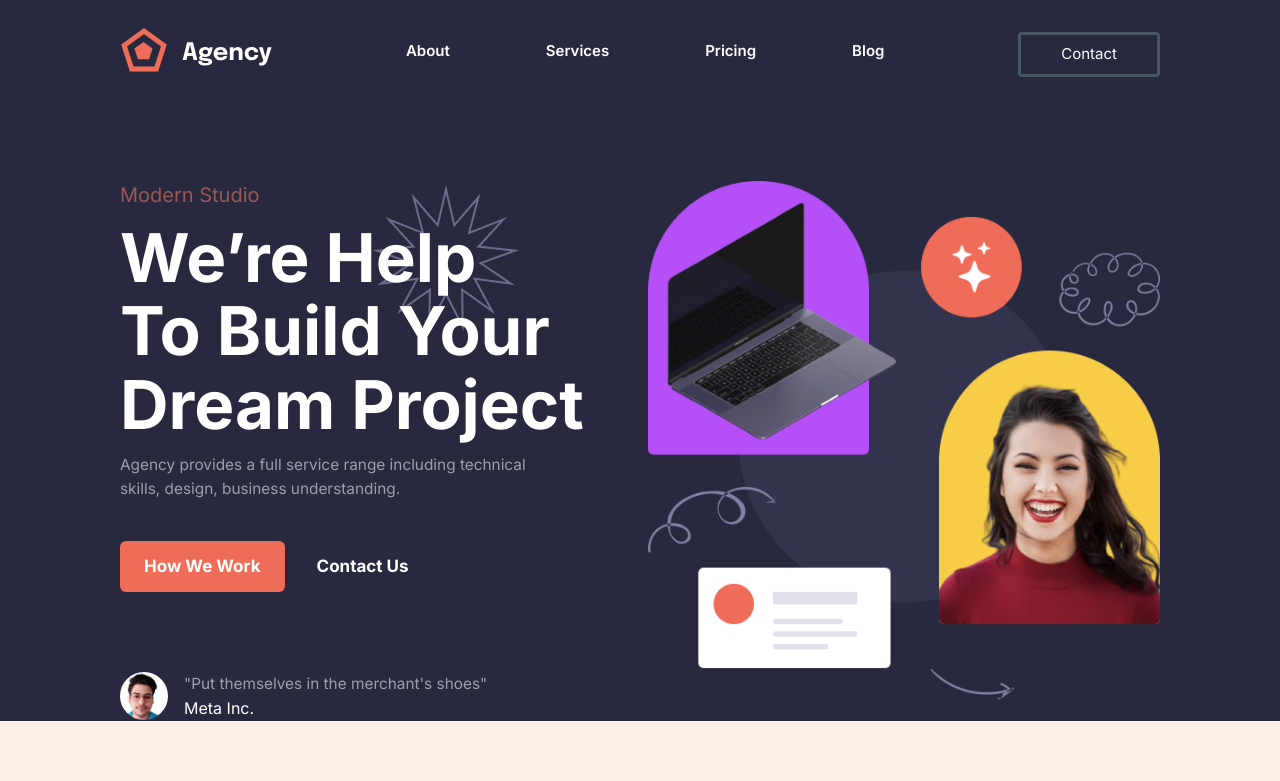
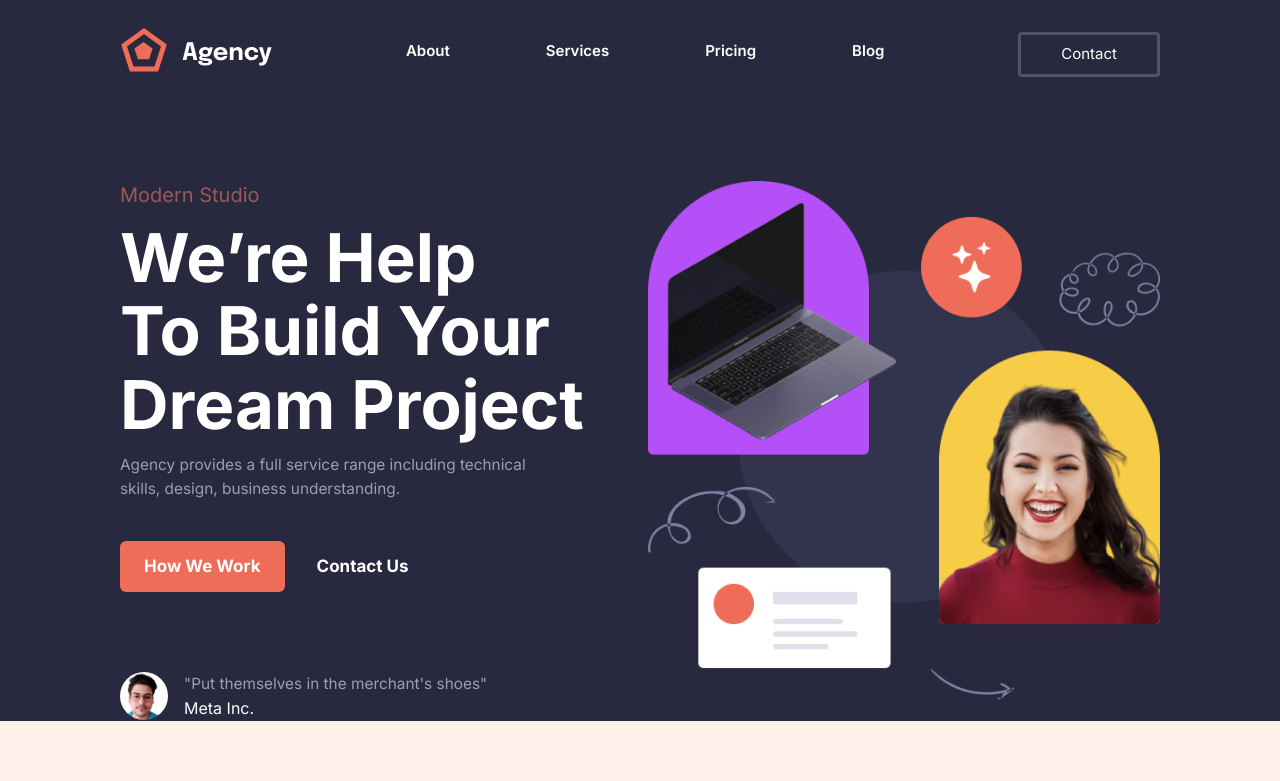
Before and after one commit to helloayushbaliyan/Portfolio-And-ReactJs, a React (Vite) app: page / in a window 1280 px wide. Shown: the top 781 px of the page. Built offline with nearby package versions, Linux system fonts and the light colour scheme.

Commit message:
remove starimg location

```diff
--- a/src/components/home/hero-scn.jsx
+++ b/src/components/home/hero-scn.jsx
@@ -1,6 +1,5 @@
 import React from "react";
 import heroPic from "../../assets/hero-scn-pic.png";
-import starImg from "../../assets/star.png"
 import heroProfileImg from "../../assets/hero-profile-img.jpg";
 
 
@@ -21,7 +20,7 @@ export default function HeroScn(props) {
                     <span className=" hidden   lg:block">
                       <img
                         className=" absolute z-[-1] top-[-2.2rem] right-[4rem] "
-                        src={starImg}
+                        src=""
                         alt=""
                       />
                     </span>
```
